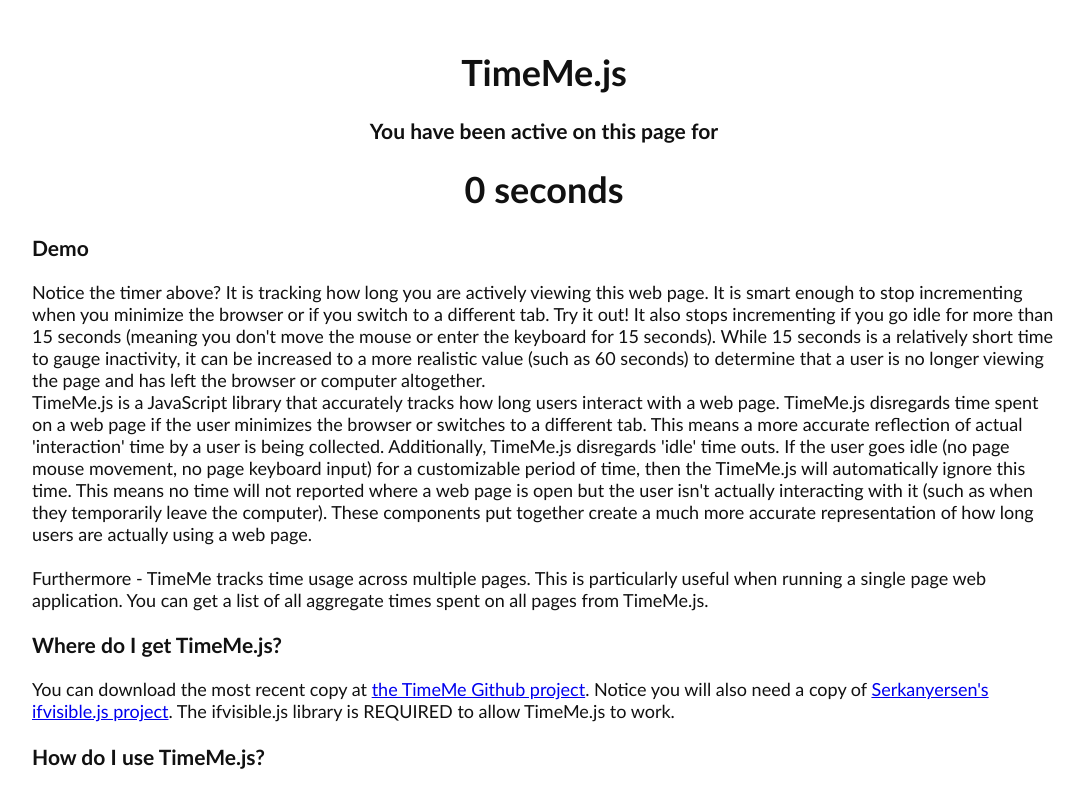
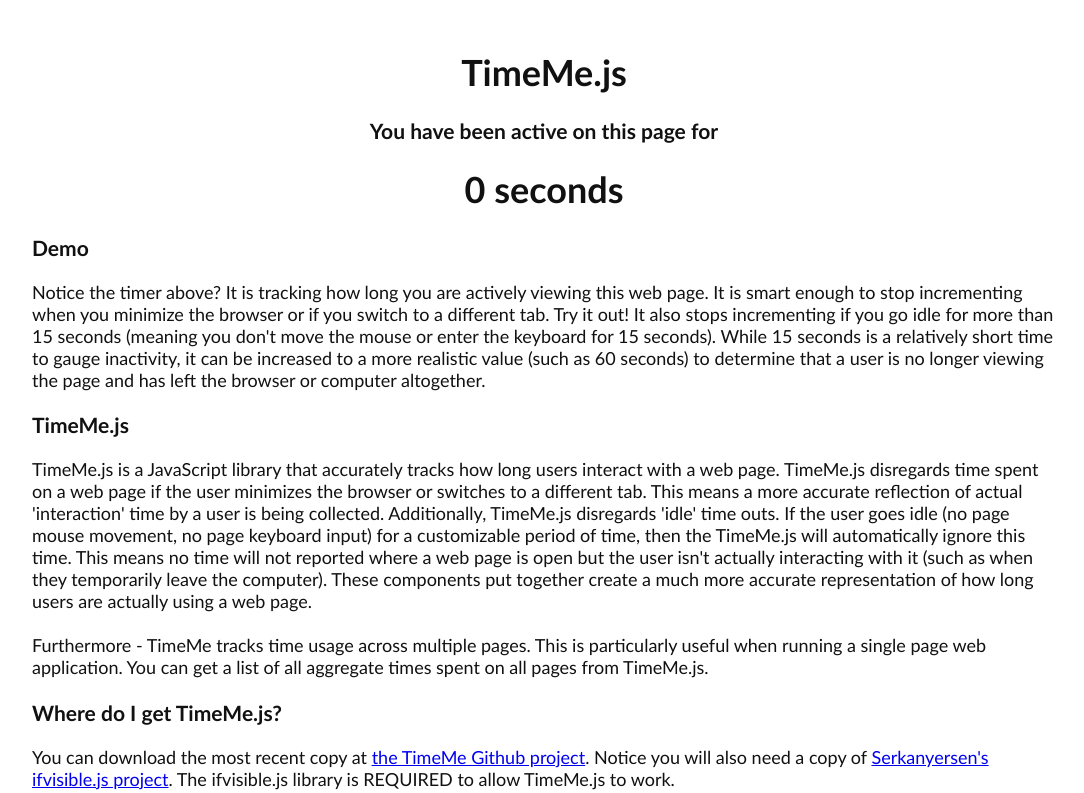
Before and after one commit to jasonzissman/TimeMe.js, a plain HTML site: page index.html in a window 1280 px wide. Shown: the top 793 px of the page, without its empty margins (96-1180 px from the left). Drawn offline with Linux system fonts and the light colour scheme; a script that the page names is missing.

Commit message:
Updating readme and index.html

```diff
--- a/index.html
+++ b/index.html
@@ -37,6 +37,7 @@
 			and has left the browser or computer altogether.
 		</div>
 		<div>
+			<h3>TimeMe.js</h3>
 			TimeMe.js is a JavaScript library that accurately tracks how long users interact with a web page.
 			TimeMe.js disregards time spent on a web page if the user minimizes the browser or
 			switches to a different tab.  This means a more accurate reflection of actual 'interaction' time by
```
